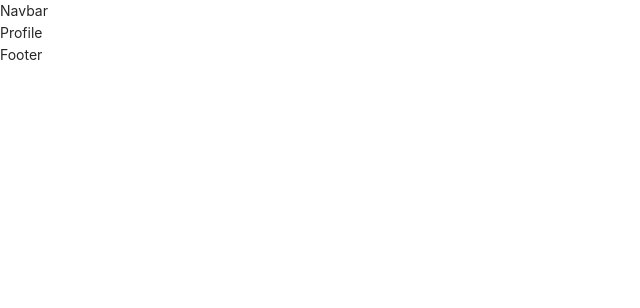
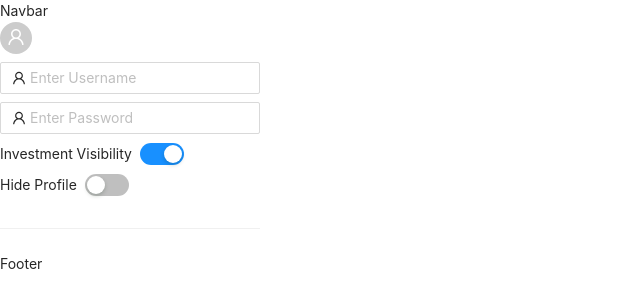
Before and after one commit to agiledev-students-fall2022/final-project-team-almaal, a React (Create React App) app in the folder front-end/: page /profile in a window 1280 px wide. Shown: the top 308 px of the page, without its empty margins (0-640 px from the left). Built offline with nearby package versions, Linux system fonts and the light colour scheme.

Commit message:
added profile pic username password tabs

```diff
--- a/front-end/src/index.js
+++ b/front-end/src/index.js
@@ -1,7 +1,7 @@
 import React from 'react';
 import ReactDOM from 'react-dom/client';
 import './index.css';
-import 'antd/dist/antd.css';
+import 'antd/dist/antd.min.css'
 import App from './App';
 
 const root = ReactDOM.createRoot(document.getElementById('root'));
--- a/front-end/src/routes/Profile.jsx
+++ b/front-end/src/routes/Profile.jsx
@@ -1,9 +1,25 @@
 import React from 'react'
+import { Typography, Space, Divider, Avatar, Input, Switch } from 'antd';
+import { UserOutlined } from '@ant-design/icons';
 
-const Profile = () => {
-    return (
-        <div>Profile</div>
-    )
-}
+const { Tab } = Input;
+const { ProfilePic } = Avatar;
+
+const onChange = (checked: boolean) => {
+    console.log(`switch to ${checked}`);
+  };
+
+const Profile = () => (
+        <div>
+            <Space direction="vertical">
+                <Avatar icon={<UserOutlined />}/>
+                <Input placeholder="Enter Username" prefix={<UserOutlined />} />
+                <Input placeholder="Enter Password" prefix={<UserOutlined />} />
+                <Space>Investment Visibility<Switch defaultChecked ></Switch></Space>
+                <Space>Hide Profile<Switch></Switch></Space>
+                <Divider/>
+            </Space>
+        </div>
+);
 
 export default Profile
```
